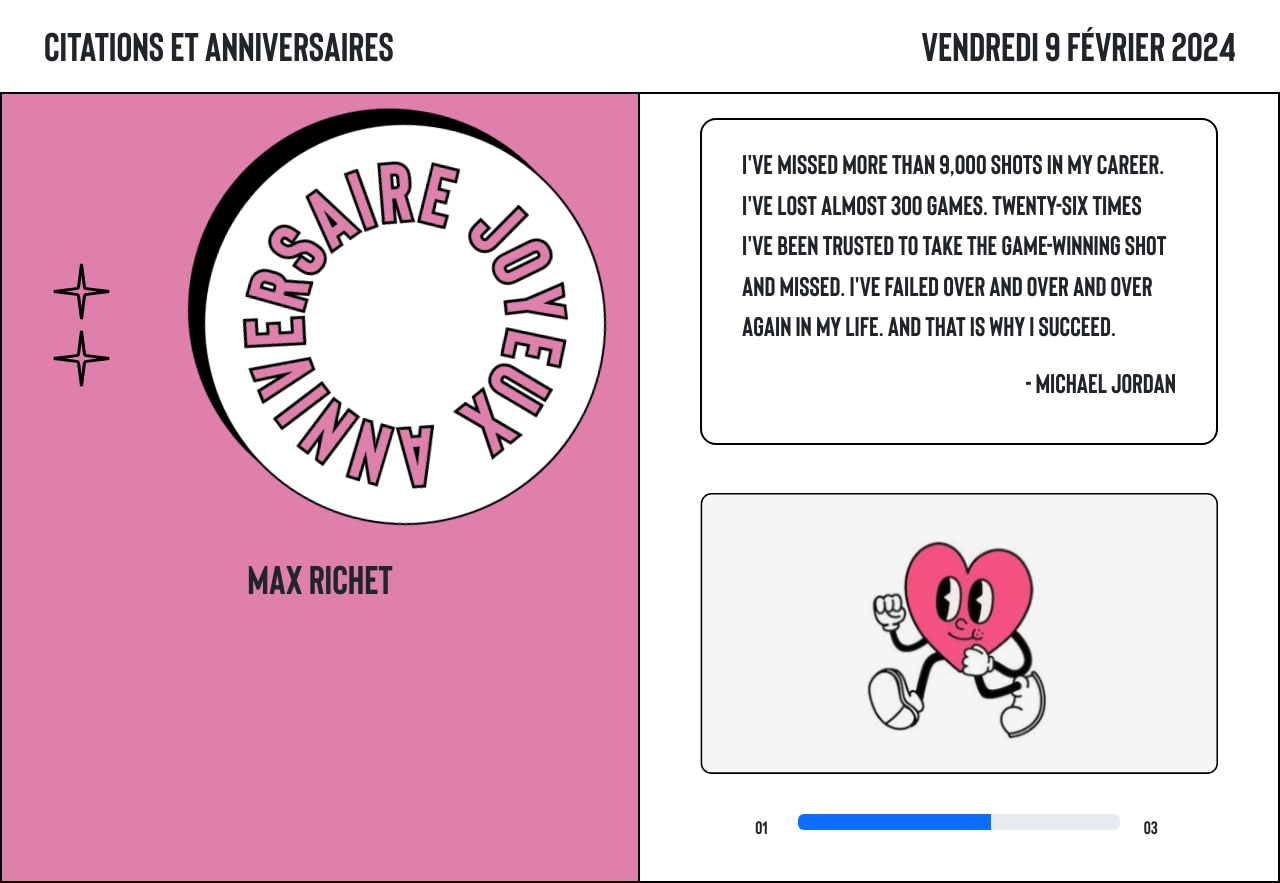
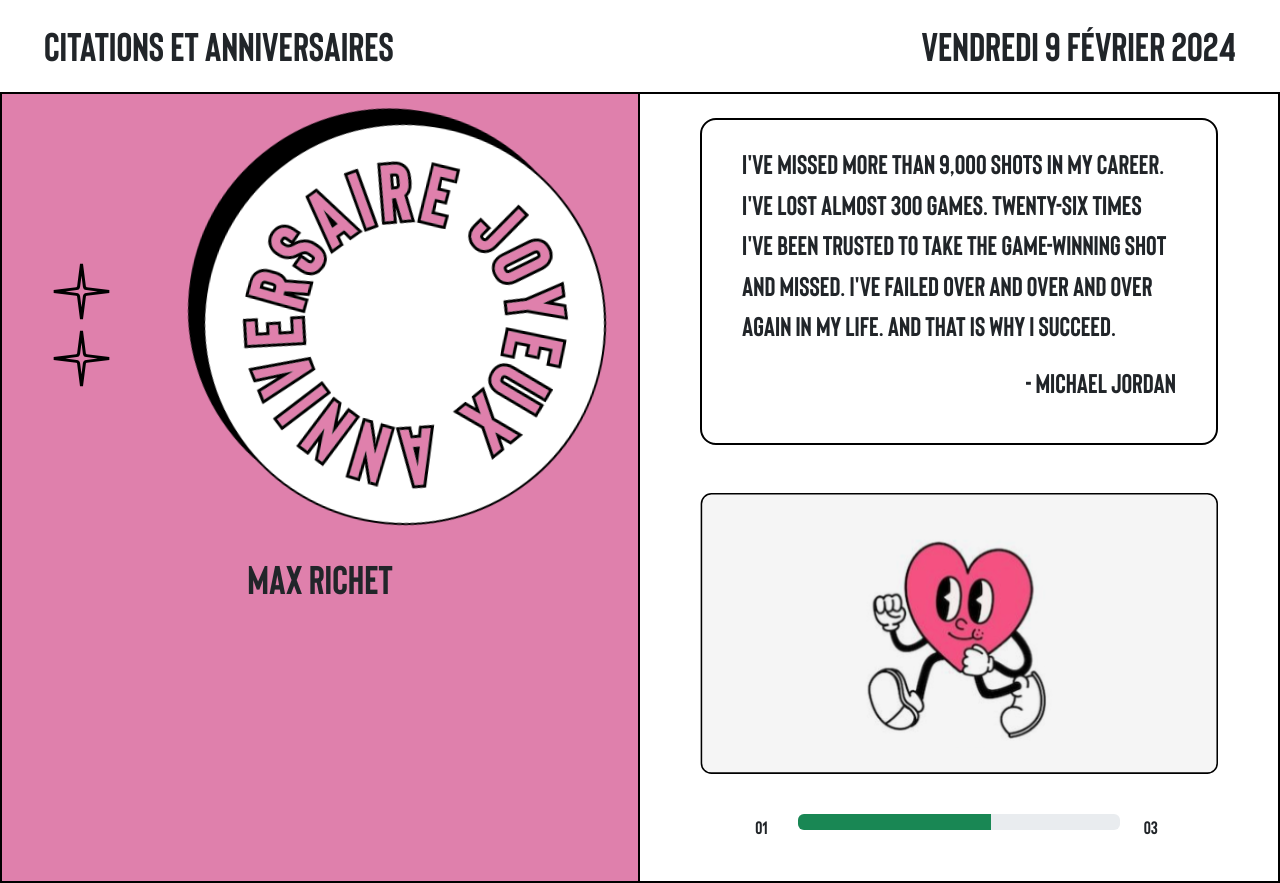
Before and after one commit to SarahOtmane/projetCss, a React (Create React App) app: page / in a window 1280 px wide. Built offline with nearby package versions, Linux system fonts and the light colour scheme.

Commit message:
mise a jour du composant Citation

```diff
--- a/src/components/Citation.js
+++ b/src/components/Citation.js
@@ -32,7 +32,7 @@ function Citation(){
             </Row>
             <Row className='mx-5 my-4 justify-content-center'>
                 <Col xs={1}><p className='text1'>01</p></Col>
-                <Col xs={8}><ProgressBar now={now} label={`${now}%`} visuallyHidden /></Col>
+                <Col xs={8}><ProgressBar now={now} label={`${now}%`} visuallyHidden variant="success" /></Col>
                 <Col xs={1}><p className='text1'>03</p></Col>
             </Row>
         </Col>
```
